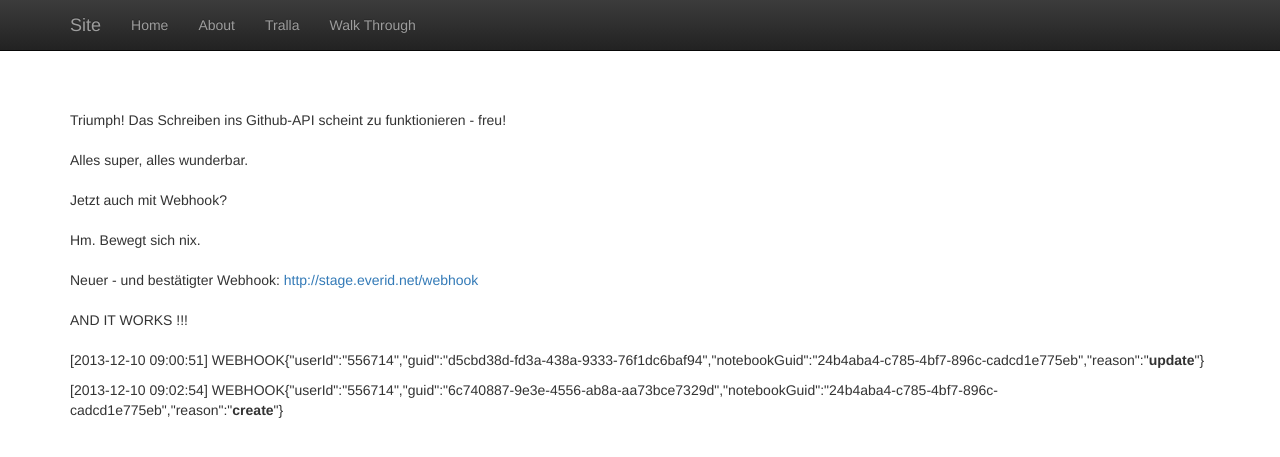
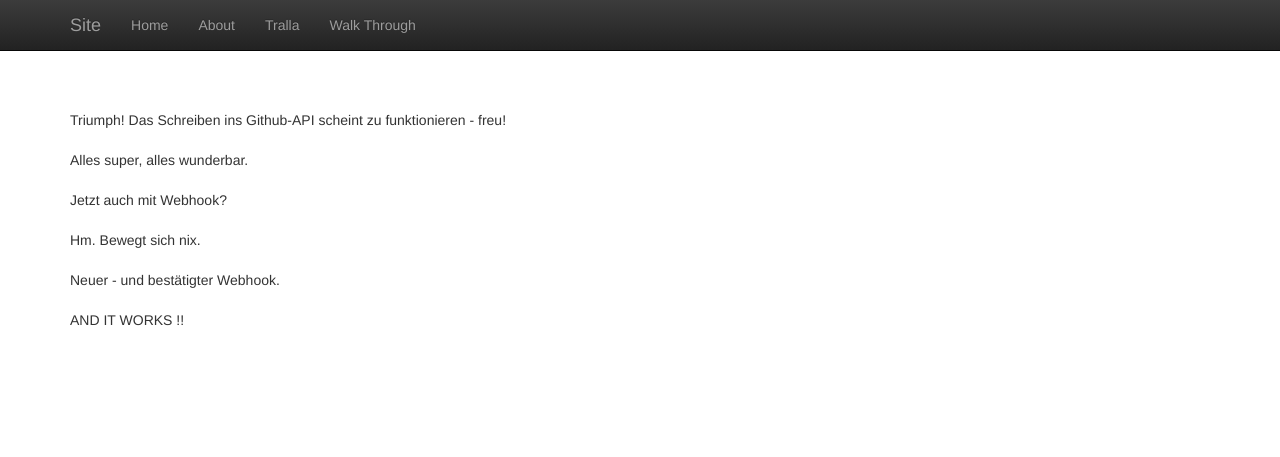
Before and after one commit to oschettler/everid-site1, a Jekyll site: the page built from tralla.html, in a window 1280 px wide. Shown: the top 457 px of the page. Built offline with Jekyll 4.4.1, drawn with Linux system fonts in a browser that asks for light colours; nearby versions of some CDN libraries.

Commit message:
save tralla.html

```diff
--- a/tralla.html
+++ b/tralla.html
@@ -11,8 +11,7 @@ tags: published
 <div><br clear="none"/></div>
 <div>Hm. Bewegt sich nix.</div>
 <div><br clear="none"/></div>
-<div>Neuer - und bestätigter Webhook: <a shape="rect" href="http://stage.everid.net/webhook" target="_blank">http://stage.everid.net/webhook</a></div>
+<div>Neuer - und bestätigter Webhook.</div>
 <div><br clear="none"/></div>
-<div>AND IT WORKS !!!</div>
+<div>AND IT WORKS !!</div>
 <div><br clear="none"/></div>
-<div><p>[2013-12-10 09:00:51] WEBHOOK{"userId":"556714","guid":"d5cbd38d-fd3a-438a-9333-76f1dc6baf94","notebookGuid":"24b4aba4-c785-4bf7-896c-cadcd1e775eb","reason":"<strong>update</strong>"}</p><p>[2013-12-10 09:02:54] WEBHOOK{"userId":"556714","guid":"6c740887-9e3e-4556-ab8a-aa73bce7329d","notebookGuid":"24b4aba4-c785-4bf7-896c-cadcd1e775eb","reason":"<strong>create</strong>"}</p><p><br clear="none"/></p><p><br clear="none"/></p></div>
```
